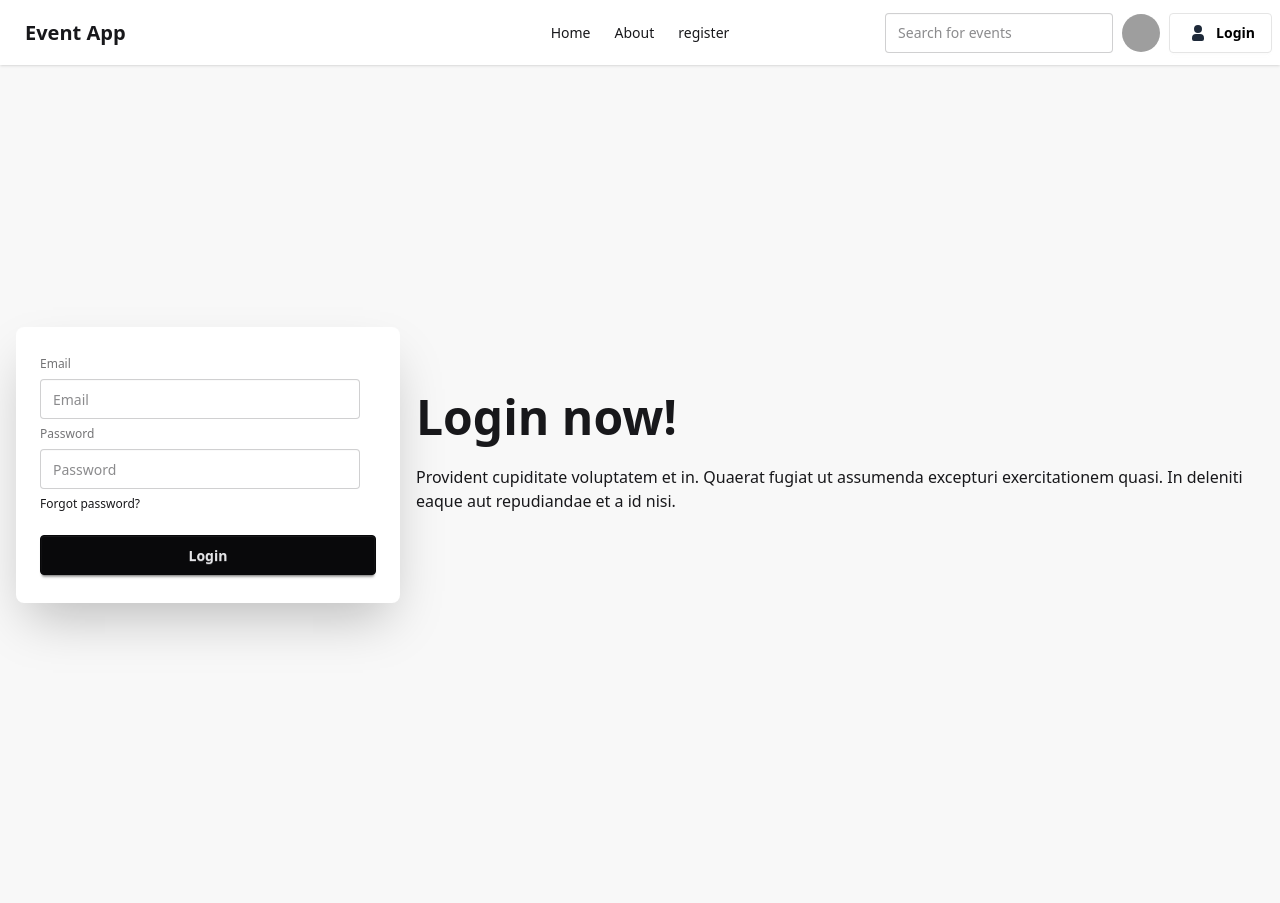
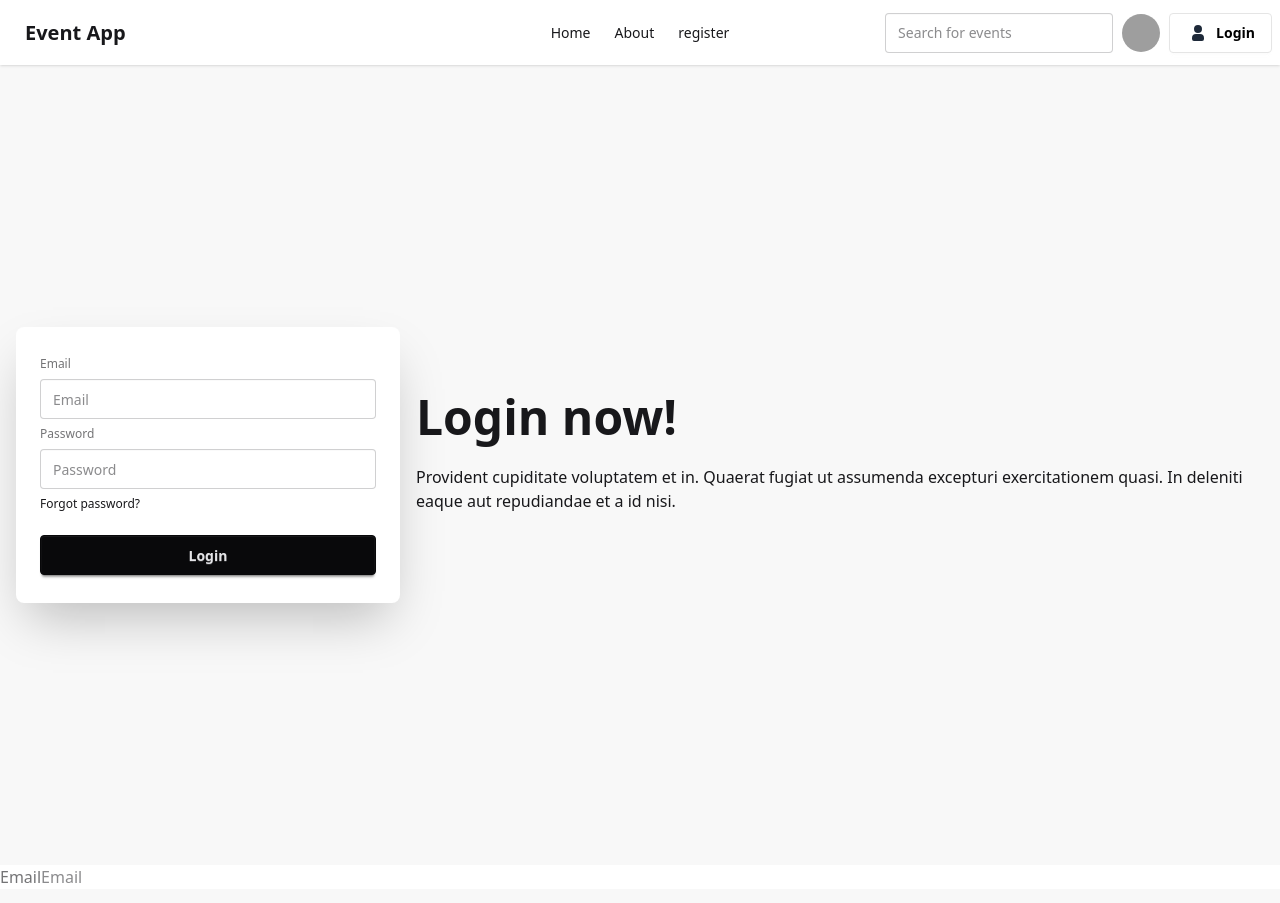
Before and after one commit to haplorhine/webdevelopment-25, a Vue app in the folder event-app-frontend/: page /login in a window 1280 px wide. Shown: the top 903 px of the page. Built offline with nearby package versions, Linux system fonts and the light colour scheme; grey boxes are pictures that could not be loaded.

Commit message:
Make elements flush

```diff
--- a/event-app-frontend/src/components/organisms/LoginHero.vue
+++ b/event-app-frontend/src/components/organisms/LoginHero.vue
@@ -14,9 +14,9 @@
         <div class="card-body">
           <fieldset class="fieldset">
             <label class="label">Email</label>
-            <input type="email" class="input" placeholder="Email" />
+            <input type="email" class="input w-full" placeholder="Email" />
             <label class="label">Password</label>
-            <input type="password" class="input" placeholder="Password" />
+            <input type="password" class="input w-full" placeholder="Password" />
             <div><a class="link link-hover">Forgot password?</a></div>
             <button class="btn btn-neutral mt-4">Login</button>
           </fieldset>
@@ -24,5 +24,8 @@
       </div>
     </div>
   </div>
+
+  <label class="label">Email</label>
+  <input type="email" class="" placeholder="Email" />
 </template>
 <style scoped></style>
```
